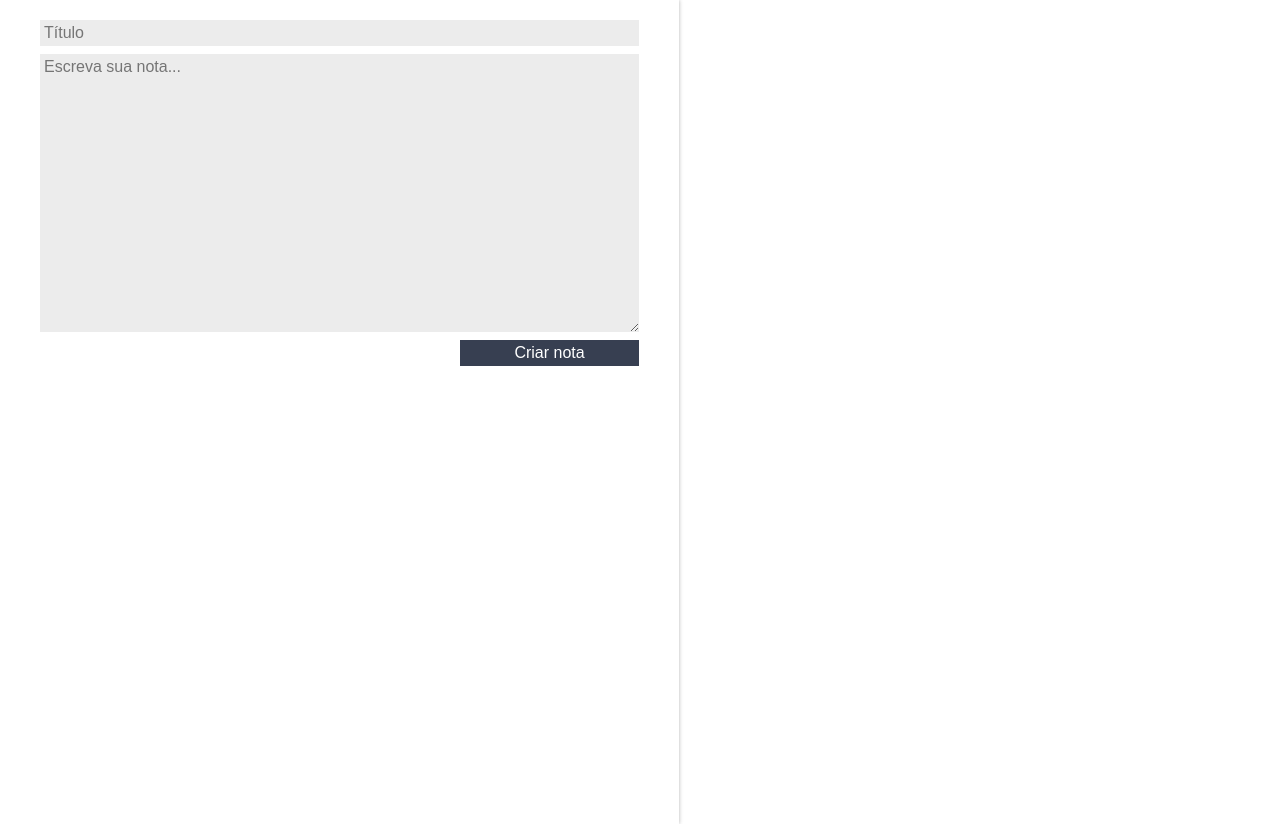
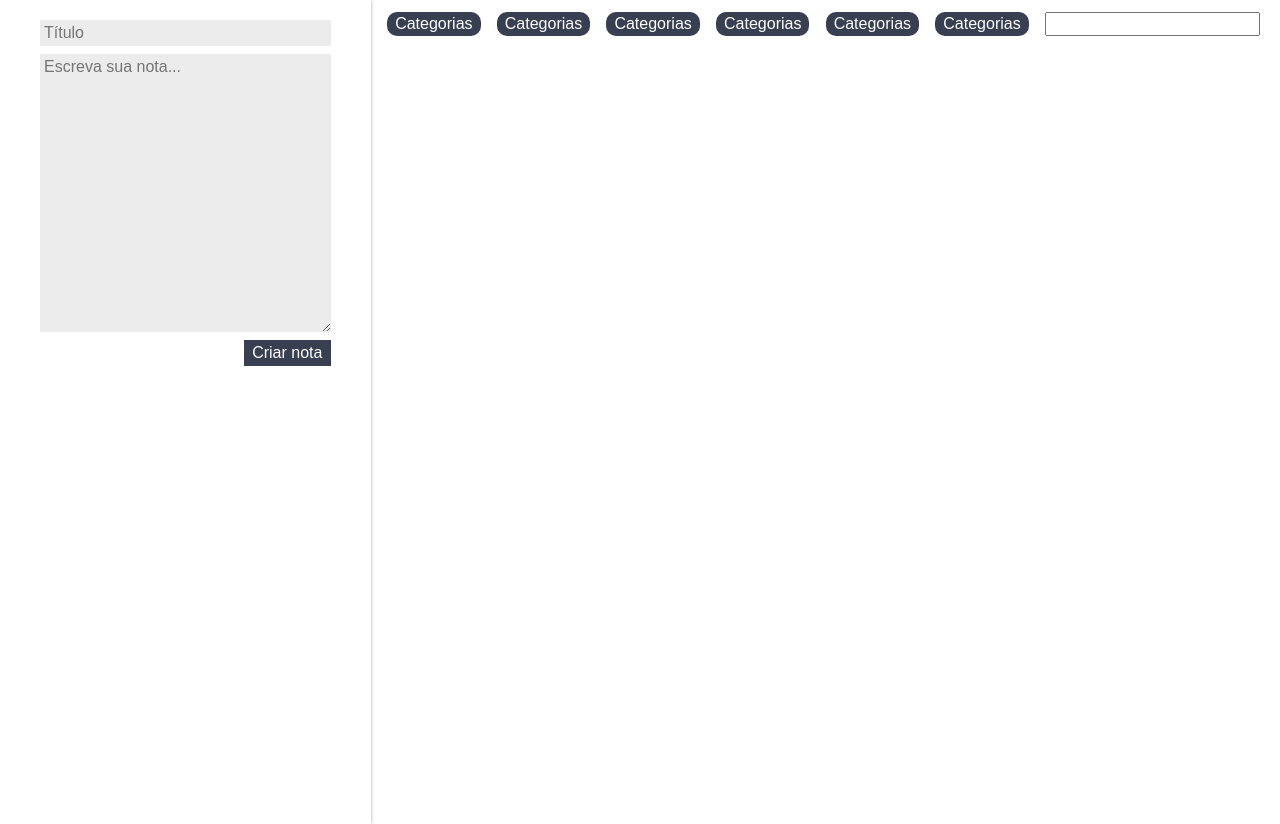
Before and after one commit to alexandrepalota/Alura-React-01-Ceep, a React (Create React App) app: page / in a window 1280 px wide. Built offline with nearby package versions, Linux system fonts and the light colour scheme; the HTML template or start-up script is replaced by a standard one.

Commit message:
Adicionando categorias

```diff
--- a/src/App.jsx
+++ b/src/App.jsx
@@ -3,13 +3,14 @@
 import './assets/App.css'
 import FormularioCadastro from "./components/FormularioCadastro";
 import ListaDeNotas from "./components/ListaDeNotas";
+import ListaDeCategorias from "./components/ListaDeCategorias";
 class App extends Component {
 
   constructor() {
     super();
 
     this.state = {
-      notas:[]
+      notas: []
     }
 
     this.criarNota = this.criarNota.bind(this)
@@ -17,7 +18,7 @@
   }
 
   criarNota(titulo, texto) {
-    const novaNota = {titulo, texto}
+    const novaNota = { titulo, texto }
     const novoArrayNotas = [...this.state.notas, novaNota]
     const novoEstado = {
       notas: novoArrayNotas
@@ -28,16 +29,19 @@
   deletarNota(index) {
     let arrayNotas = this.state.notas
     arrayNotas.splice(index, 1)
-    this.setState({notas: arrayNotas})
+    this.setState({ notas: arrayNotas })
   }
 
   render() {
     return (
       <section className="conteudo">
         <FormularioCadastro onCriarNota={this.criarNota} />
-        <ListaDeNotas
-          notas={this.state.notas}
-          onDeletarNota={this.deletarNota} />
+        <main className="conteudo-principal">
+          <ListaDeCategorias />
+          <ListaDeNotas
+            notas={this.state.notas}
+            onDeletarNota={this.deletarNota} />
+        </main>
       </section>
     )
   }
--- a/src/assets/App.css
+++ b/src/assets/App.css
@@ -1,5 +1,9 @@
 .conteudo {
     display: flex;
+  }
+
+  .conteudo-principal {
+    flex-grow: 3;
   }
 
   :root {
--- /dev/null
+++ b/src/components/ListaDeCategorias/ListaDeCategorias.jsx
@@ -0,0 +1,23 @@
+import React, { Component } from 'react';
+import './estilo.css'
+
+class ListaDeCategorias extends Component {
+    state = {}
+    render() {
+        return (
+            <section className='lista-categorias'>
+                <ul className='lista-categorias_lista'>
+                    <li className='lista-categorias_item'>Categorias</li>
+                    <li className='lista-categorias_item'>Categorias</li>
+                    <li className='lista-categorias_item'>Categorias</li>
+                    <li className='lista-categorias_item'>Categorias</li>
+                    <li className='lista-categorias_item'>Categorias</li>
+                    <li className='lista-categorias_item'>Categorias</li>
+                </ul>
+                <input className='lista-categorias_input' type="text" />
+            </section>
+        );
+    }
+}
+
+export default ListaDeCategorias;
--- /dev/null
+++ b/src/components/ListaDeCategorias/estilo.css
@@ -0,0 +1,21 @@
+.lista-categorias{
+    display: flex;
+    flex-direction: row;
+    margin-top: 12px;
+}
+.lista-categorias_lista{
+    flex: 1;
+    display: flex;
+    flex-direction: row;
+    justify-content: space-evenly;
+}
+.lista-categorias_item{
+    background-color: var(--secundaria);
+    color: white;
+    padding: 4px 8px;
+    border-radius: 10px;
+    font-family: Arial, Helvetica, sans-serif;
+}
+.lista-categorias_input{
+    margin-right: 20px;
+}
--- /dev/null
+++ b/src/components/ListaDeCategorias/index.js
@@ -0,0 +1,3 @@
+import ListaDeCategorias from "./ListaDeCategorias";
+
+export default ListaDeCategorias
```
